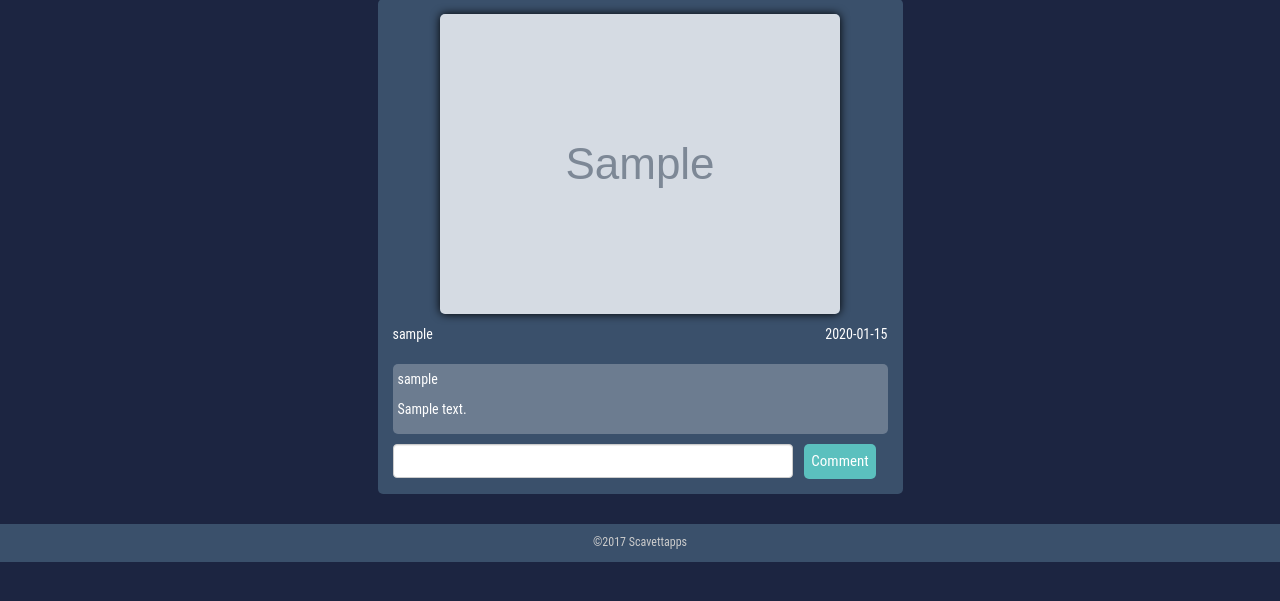
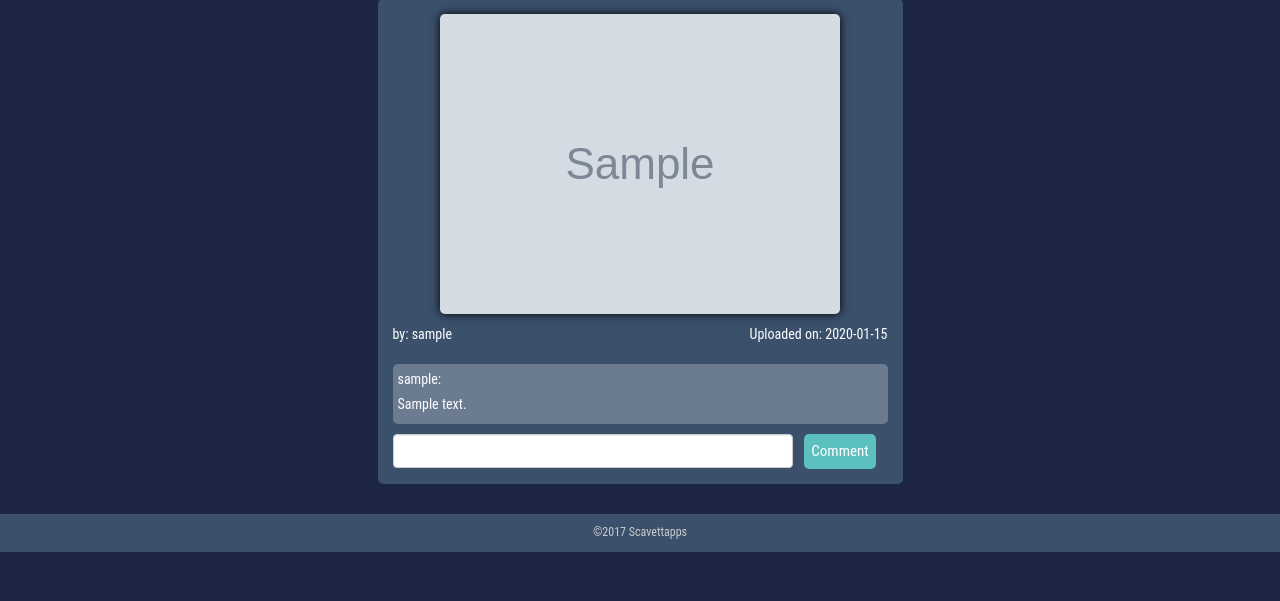
Before and after one commit to scavet64/AWP-Image-Sharing-Website, a PHP site: page / in a window 1280 px wide. Shown: the part 144-745 px from the top of the page. Run offline with PHP 8.4, Linux system fonts and the light colour scheme; tables that the repository leaves empty hold one stand-in row (values such as "Sample post"); grey boxes marked "Sample" are stand-in pictures; data that the repository does not hold is empty; some libraries are stand-ins or nearby versions.

Commit message:
more comment style and changed sanitizer

```diff
--- a/comment_controller.php
+++ b/comment_controller.php
@@ -2,7 +2,7 @@
 function genComment($userWhoLeftComment, $comment) {
     $commentHTML =
     '<div class="commentContainer">
-        <a id="user" class="commenter" href=user.php?u='.$userWhoLeftComment.'>'.$userWhoLeftComment.'</a>
+        <a id="user" class="commenter" href=user.php?u='.$userWhoLeftComment.'>'.$userWhoLeftComment.':</a>
         <p id="comment1" class="comment">'.$comment.'</p>
     </div>';
     return $commentHTML;
@@ -15,7 +15,7 @@ function genComment($userWhoLeftComment, $comment) {
 if(isset($_POST["comment"]) && isset($_POST["photo_id"])){
 	// GATHER THE POSTED DATA INTO LOCAL VARIABLES
 	include_once("php_includes/check_login_status.php");
-	$comment = preg_replace('#[^a-z0-9 ]#i', '', $_POST['comment']);
+	$comment = mysqli_real_escape_string($db_conx, $_POST['comment']);
 	$photo_id = preg_replace('#[^a-z0-9]#i', '', $_POST['photo_id']);
 
 	//insert comment into database
@@ -24,6 +24,6 @@ if(isset($_POST["comment"]) && isset($_POST["photo_id"])){
 	$query = mysqli_query($db_conx, $sql);
 	$newPhotoId = mysqli_insert_id($db_conx);
 
-	echo genComment($log_username, $comment);
+	echo genComment($log_username, $_POST['comment']);
 }
 ?>
--- a/photo_display_gen.php
+++ b/photo_display_gen.php
@@ -23,8 +23,8 @@ include_once("comment_controller.php");
     		<img src="'.$filelocation.'" id="photoID'.$id.'" class="displayImages" ></img>
     	</div>
     <div class="imageInfo">
-        <p id="description" class="pictureOwner">'.$photoOwner.'</p>
-        <p id="description" class="uploadDate">'.$uploaddate.'</p>
+        <p id="description" class="pictureOwner">by: '.$photoOwner.'</p>
+        <p id="description" class="uploadDate">Uploaded on: '.$uploaddate.'</p>
     </div>
     <p id="description" class="descriptionText">'.$description.'</p>
     <div id=commentsForPhoto'.$id.'>
--- a/style/style.css
+++ b/style/style.css
@@ -279,7 +279,8 @@ body { margin: 0px; font-family: Tahoma, Geneva, sans-serif; font-size: 14px; }
 	margin-top: 10px;
 }
 .comment{
-	margin-top: 10px;
+	margin-top: 5px;
+	margin-bottom: 5px;
 }
 .commenter{
 	margin-top: 10px;
```
